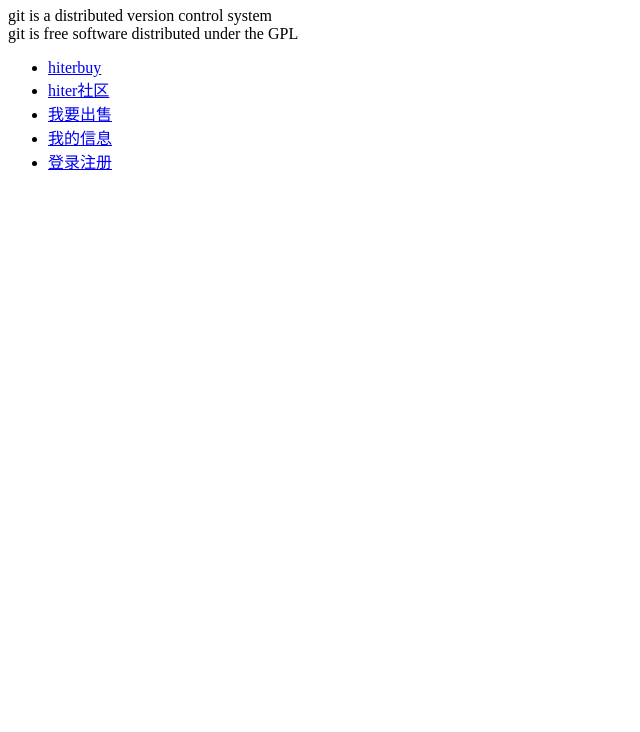
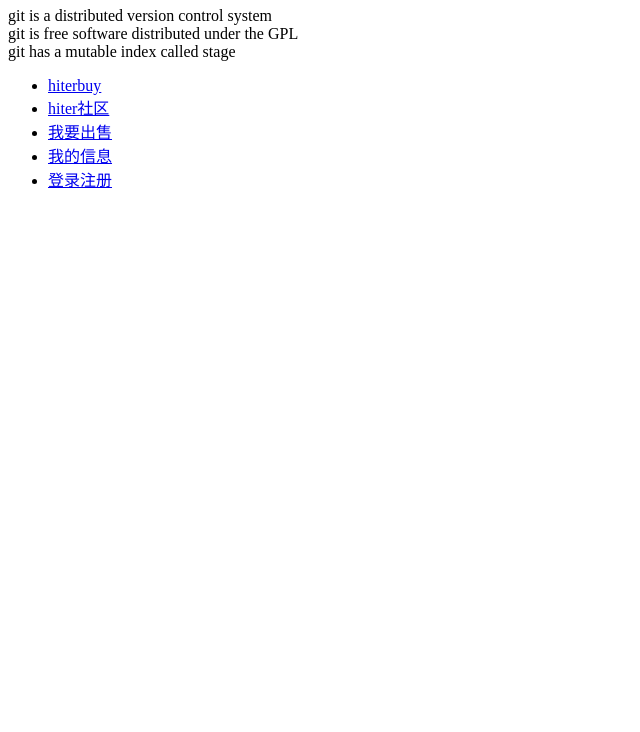
Before and after one commit to zzlinux/hitgit, a plain HTML site: page index.html in a window 1280 px wide. Shown: the part 68-800 px from the top of the page, without its empty margins (0-640 px from the left). Drawn offline with Linux system fonts and the light colour scheme.

Commit message:
understand how stage work

```diff
--- a/index.html
+++ b/index.html
@@ -6,7 +6,8 @@
 	<body>
 		<h1>首页布局</h1>
 		<p>git is a distributed version control system</br>
-		   git is free software distributed under the GPL
+		   git is free software distributed under the GPL</br>
+		   git has a mutable index called stage
 		</p>
 		<div>
 			<ul>
```
Also changed, not shown: license.txt (added).
